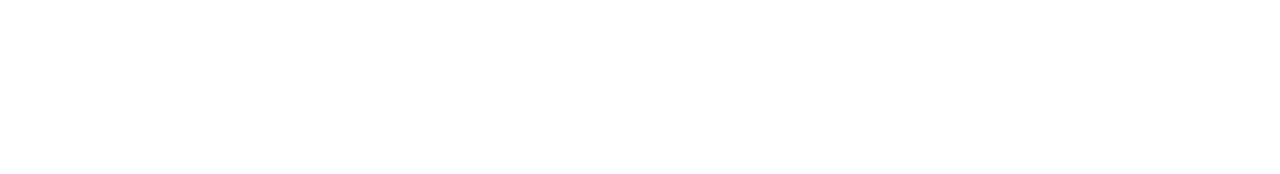
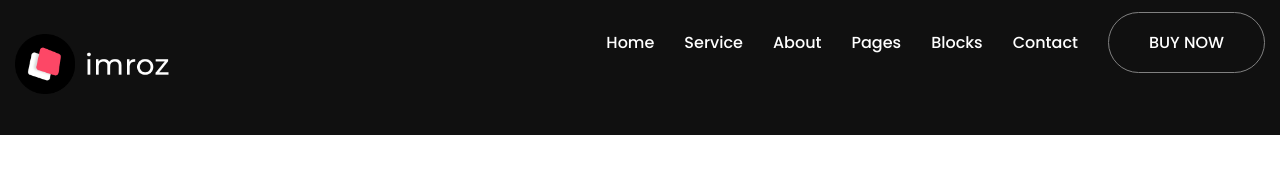
Before and after one commit to azizulwd/portfolio-website-clone, a plain HTML site: page index.html in a window 1280 px wide. Drawn offline with Linux system fonts and the light colour scheme.

Commit message:
navigation added

```diff
--- a/index.html
+++ b/index.html
@@ -13,13 +13,32 @@
 
 
     <!-- ======================= Favicon-Css ======================= -->
-    <link rel="shortcut icon" href="favicon.ico" type="image/x-icon">
+    <link rel="shortcut icon" href="images/favicon.png" type="image/x-icon">
 
 
     <!-- ======================= Custom-Css ======================= -->
     <link rel="stylesheet" href="styles/style.css">
 </head>
 <body>
+<!-- ===========================
+    Header
+=========================== -->
+<header>
+    <nav class="navigation container flex justify_between align_items_center">
+        <div class="logo">
+            <a href="index.html"><img src="images/logo.png" alt=""></a>
+        </div>
+        <ul class="navigation_menu flex align_items_center">
+            <li><a href="#">Home</a></li>
+            <li><a href="#">Service</a></li>
+            <li><a href="#">About</a></li>
+            <li><a href="#">Pages</a></li>
+            <li><a href="#">Blocks</a></li>
+            <li><a href="#">Contact</a></li>
+            <li><a class="link_btn" href="#">BUY NOW</a></li>
+        </ul>
+    </nav>
+</header>
 
 </body>
 </html>
--- a/styles/style.css
+++ b/styles/style.css
@@ -15,6 +15,10 @@ Common-Css
 body{
     font-family: 'Poppins', sans-serif;
 }
+.container{
+    width: 1250px;
+    margin: 0 auto;
+}
 .flex{
     display: flex;
 }
@@ -27,9 +31,47 @@ body{
 .align_items_center{
     align-items: center;
 }
+.link_btn {
+    border: 1px solid gray;
+    padding: 18px 40px;
+    border-radius: 55px;
+    color: #fff !important;
+}
+.link_btn:hover{
+    background: #fd4766;
+    border: 1px solid #fd4766;
+}
 a{
     text-decoration: none;
 }
 ul{
     list-style: none;
 }
+h1{
+    font-size: 60px;
+}
+
+
+
+/* ==========================
+Header-Css
+========================== */
+header{
+    background: #101010;
+    padding: 30px 0;
+}
+.logo a img{
+    width: 100%;
+    height: 60px;
+}
+.navigation_menu{
+    gap: 30px;
+    margin-bottom: 50px;
+}
+.navigation_menu li a {
+    color: #fff;
+    transition: 0.4s;
+}
+.navigation_menu li a:hover{
+    color: #fd4766;
+}
```
Also changed, not shown: images/favicon.png (added).
